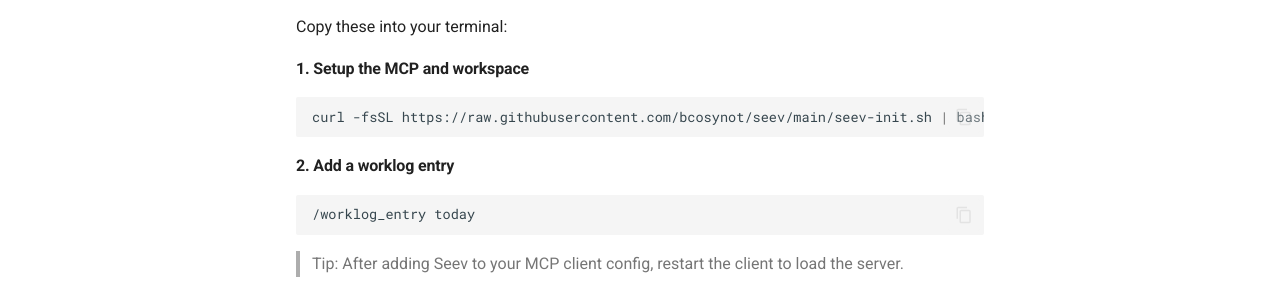
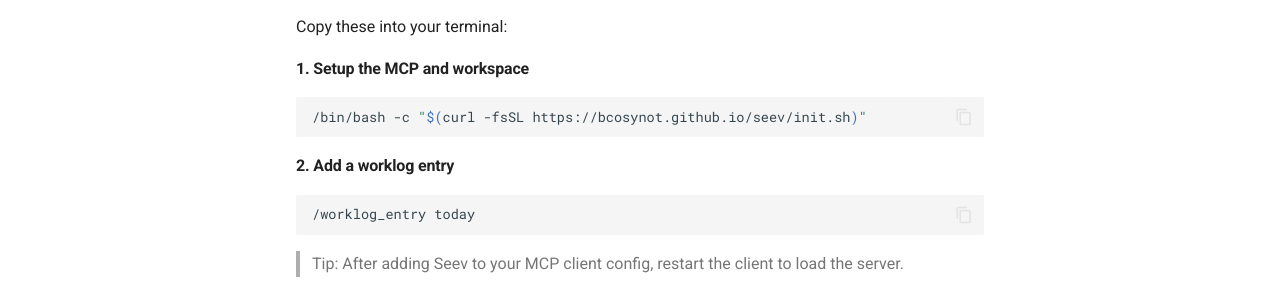
Before and after one commit to bcosynot/glin, an MkDocs documentation site: the page built from docs/index.md, in a window 1280 px wide and 1384 px high. Shown: the part 843-1143 px from the top of the window. Built offline with MkDocs 1.6.1 and Material for MkDocs 9.7.7, drawn with Linux system fonts in a browser that asks for light colours; comment, search, counter and statistics services are not loaded.

Commit message:
Merge pull request #110
* refactor: update init script URL and rename for consistency

````diff
--- a/docs/index.md
+++ b/docs/index.md
@@ -42,7 +42,7 @@
 
 #### 1. Setup the MCP and workspace
 ```bash
-curl -fsSL https://raw.githubusercontent.com/bcosynot/seev/main/seev-init.sh | bash -s
+/bin/bash -c "$(curl -fsSL https://bcosynot.github.io/seev/init.sh)"
 ```
 
 #### 2. Add a worklog entry
````
Also changed, not shown: README.md (+1 -1 lines), docs/guides/quick-start.md (+1 -1 lines), 2 other files.
